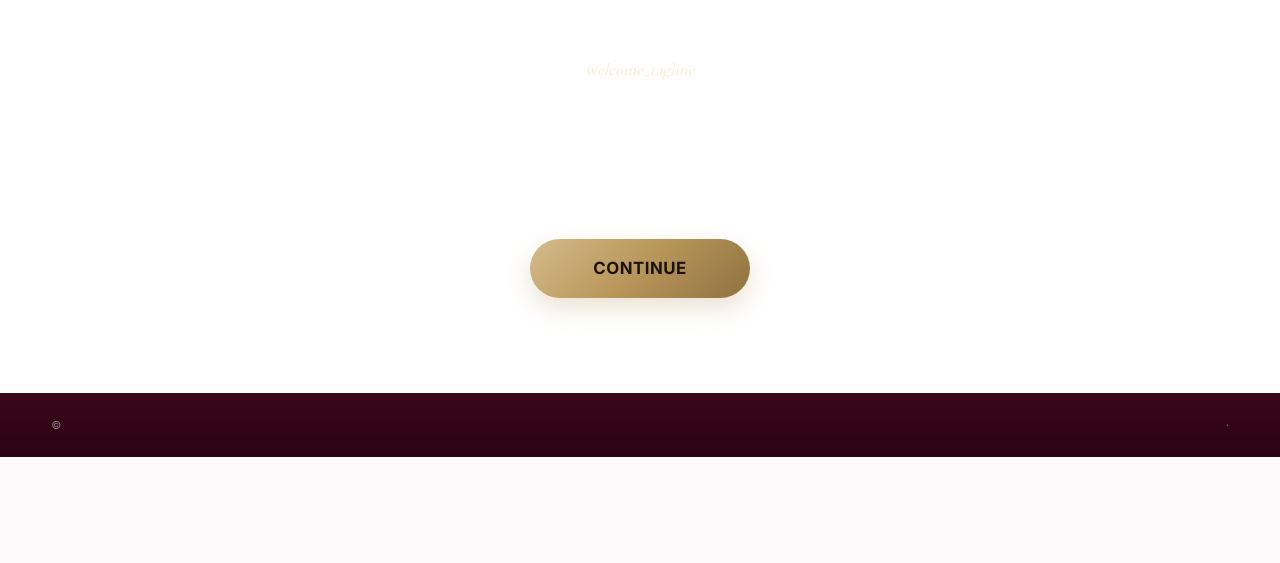
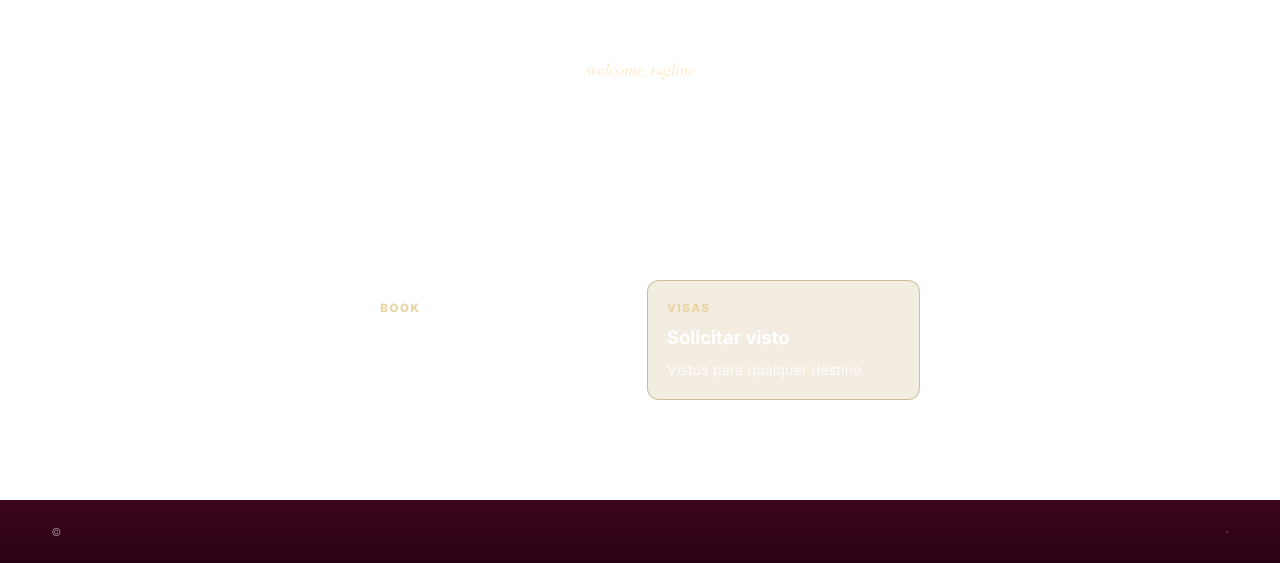
Before and after one commit to juniorenei75-cloud/skyticketservice, a Python web app: template templates/pages/fase0_bemvindo.html in a window 1280 px wide. Shown: the part 423-986 px from the top of the page. Before the commit the page ends 880 px from the top, so only its background shows below. Run offline with Jinja, Linux system fonts and the light colour scheme; the template is opened without the code that fills it, so the values that code supplies are empty.

Commit message:
Vistos na página inicial como opção clicável; sem misturar com fases de bilhete.

```diff
--- a/templates/pages/fase0_bemvindo.html
+++ b/templates/pages/fase0_bemvindo.html
@@ -31,9 +31,17 @@
     </div>
   </div>
 
-  <div class="welcome-cta">
-    <a class="btn btn-gold btn-continue" href="{{ url_for('reserva_pesquisa') }}">
-      {{ _('continue') }}
+  <p class="welcome-choose">O que pretende fazer?</p>
+  <div class="welcome-options">
+    <a class="welcome-option" href="{{ url_for('reserva_pesquisa') }}">
+      <span class="wo-kicker">Book</span>
+      <strong>Bilhetes &amp; viagens</strong>
+      <span>Pesquisar voos e pacotes</span>
+    </a>
+    <a class="welcome-option welcome-option-visa" href="{{ url_for('vistos') }}">
+      <span class="wo-kicker">Visas</span>
+      <strong>Solicitar visto</strong>
+      <span>Vistos para qualquer destino</span>
     </a>
   </div>
 
@@ -225,6 +233,62 @@
     font-size: 0.9rem;
     opacity: 0.8;
   }
+
+  .welcome-choose {
+    margin: 0 0 1rem;
+    font-weight: 700;
+    letter-spacing: 0.04em;
+    text-transform: uppercase;
+    font-size: 0.95rem;
+    opacity: 0.95;
+  }
+  .welcome-options {
+    display: grid;
+    grid-template-columns: 1fr 1fr;
+    gap: 0.85rem;
+    max-width: 560px;
+    margin: 0 auto 1.75rem;
+  }
+  @media (max-width: 560px) {
+    .welcome-options { grid-template-columns: 1fr; }
+  }
+  .welcome-option {
+    display: flex;
+    flex-direction: column;
+    gap: 0.35rem;
+    text-align: left;
+    padding: 1.15rem 1.2rem;
+    border-radius: 12px;
+    background: rgba(255,255,255,0.12);
+    border: 1px solid rgba(255,255,255,0.28);
+    color: #fff !important;
+    text-decoration: none !important;
+    transition: 0.15s ease;
+    backdrop-filter: blur(8px);
+  }
+  .welcome-option:hover {
+    transform: translateY(-2px);
+    background: rgba(255,255,255,0.2);
+    border-color: #e8d5a3;
+  }
+  .welcome-option-visa {
+    border-color: rgba(184,150,90,0.55);
+    background: rgba(184,150,90,0.18);
+  }
+  .wo-kicker {
+    font-size: 0.72rem;
+    letter-spacing: 0.14em;
+    text-transform: uppercase;
+    color: #e8d5a3;
+    font-weight: 800;
+  }
+  .welcome-option strong {
+    font-size: 1.15rem;
+  }
+  .welcome-option span:last-child {
+    font-size: 0.9rem;
+    opacity: 0.88;
+  }
   @media (max-width: 480px) {
     .lang-grid { grid-template-columns: 1fr; }
   }
```
